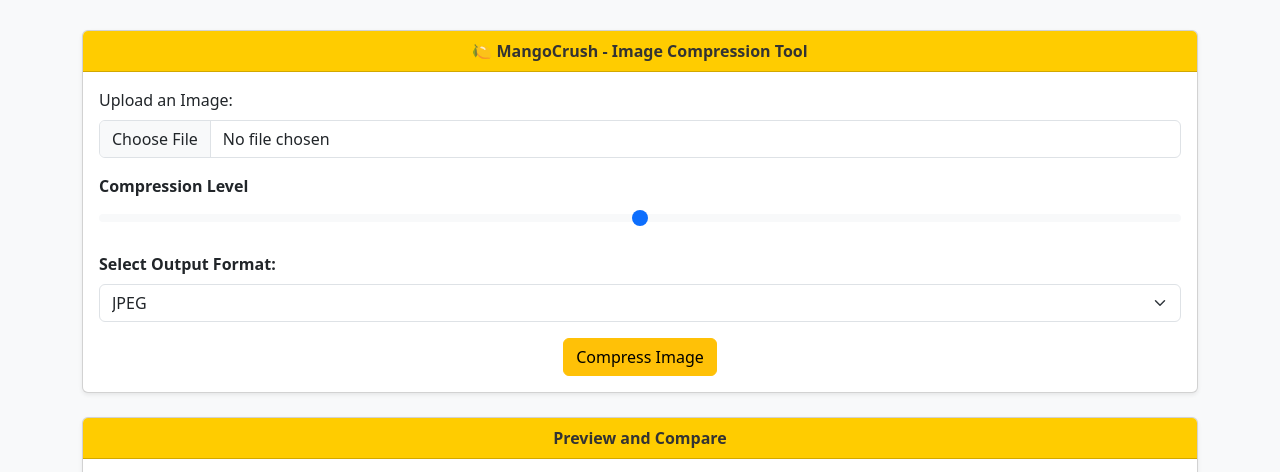
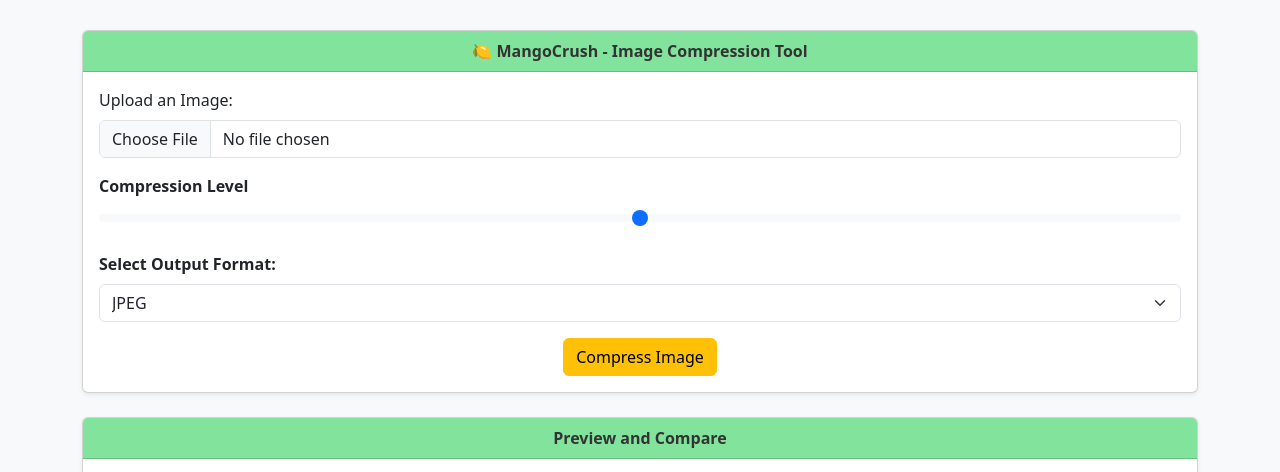
Before and after one commit to asafoseth/mango-converter, a plain HTML site: page index.html in a window 1280 px wide. Shown: the top 472 px of the page. Drawn offline with nearby package versions, Linux system fonts and the light colour scheme.

Commit message:
style: change header color to lime green

```diff
--- a/css/styles.css
+++ b/css/styles.css
@@ -10,7 +10,7 @@
 }
 
 .card-header {
-    background-color: #ffcc00;
+    background-color: #82e49c;
     color: #333;
     font-weight: bold;
 }
```
